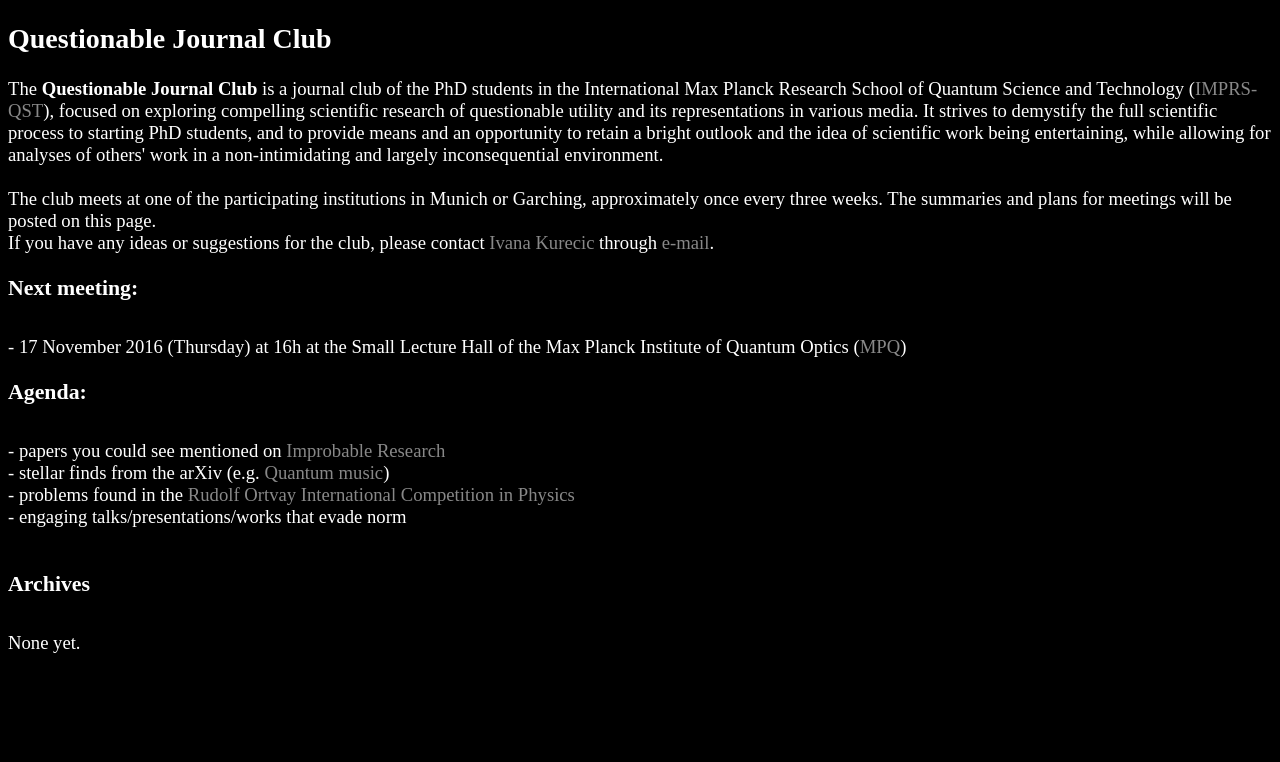
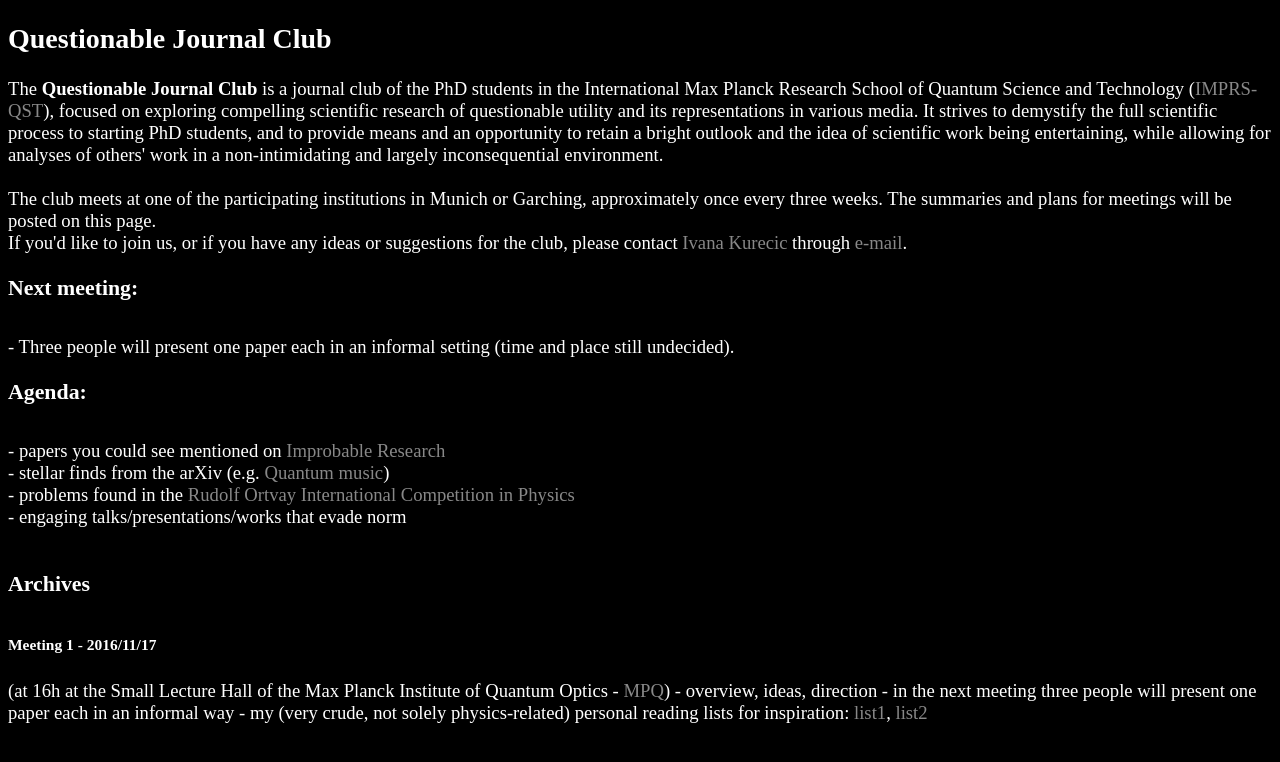
Before and after one commit to Shaidil/shaidil.github.io, a Jekyll site: the page questionable.html, which Jekyll copies as it is, in a window 1280 px wide. Shown: the top 762 px of the page. Built offline with Jekyll 4.4.1, drawn with Linux system fonts in a browser that asks for light colours; some web fonts are replaced.

Commit message:
Update questionable.html

```diff
--- a/questionable.html
+++ b/questionable.html
@@ -18,11 +18,11 @@ while allowing for analyses of others' work in a non-intimidating and largely in
 
 The club meets at one of the participating institutions in Munich or Garching, approximately once every three weeks.
  The summaries and plans for meetings will be posted on this page.<br>
-If you have any ideas or suggestions for the club, please contact <a href="http://www.happyturtlethings.net">Ivana Kurecic</a> through <a href="mailto:happyturtlethings@gmail.com">e-mail</a>.
+If you'd like to join us, or if you have any ideas or suggestions for the club, please contact <a href="http://www.happyturtlethings.net">Ivana Kurecic</a> through <a href="mailto:happyturtlethings@gmail.com">e-mail</a>.
 
 <h3 id="next">Next meeting:</h3>
 	  <p>
-		- 17 November 2016 (Thursday) at 16h at the Small Lecture Hall of the Max Planck Institute of Quantum Optics (<a href="http://www.mpq.mpg.de/">MPQ</a>)
+		- Three people will present one paper each in an informal setting (time and place still undecided).
        <br> </p>
 
 <h3 id="agenda">Agenda:</h3>
@@ -35,7 +35,11 @@ If you have any ideas or suggestions for the club, please contact <a href="http:
 
 <h3 id="archives">Archives</h3>
 	  <p>
-		  None yet.
+	    <h5 id="meet1">Meeting 1 - 2016/11/17</h5>
+	    (at 16h at the Small Lecture Hall of the Max Planck Institute of Quantum Optics - <a href="http://www.mpq.mpg.de/">MPQ</a>)
+	    - overview, ideas, direction
+	    - in the next meeting three people will present one paper each in an informal way
+	    - my (very crude, not solely physics-related) personal reading lists for inspiration: <a href="https://docs.google.com/spreadsheets/d/1G9PeKumI-zVTt8ot35_v9OTQ5PGnJmkKVxfyC-9YiHU/edit#gid=0">list1</a>, <a href="https://docs.google.com/spreadsheets/d/1wNt1fehoVukyYdjI6w9oxWDKA_qSniFwjT5qcCRnokk/edit?usp=sharing">list2</a>
         </p>
 
 
```
